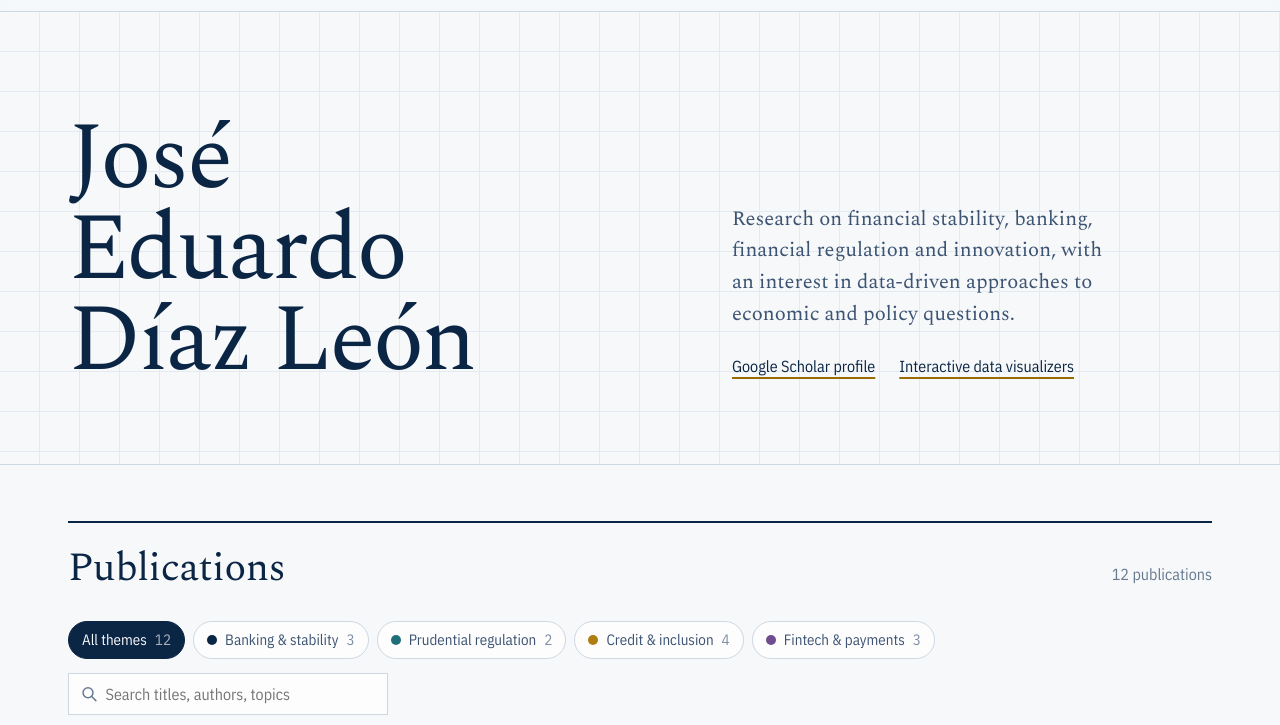
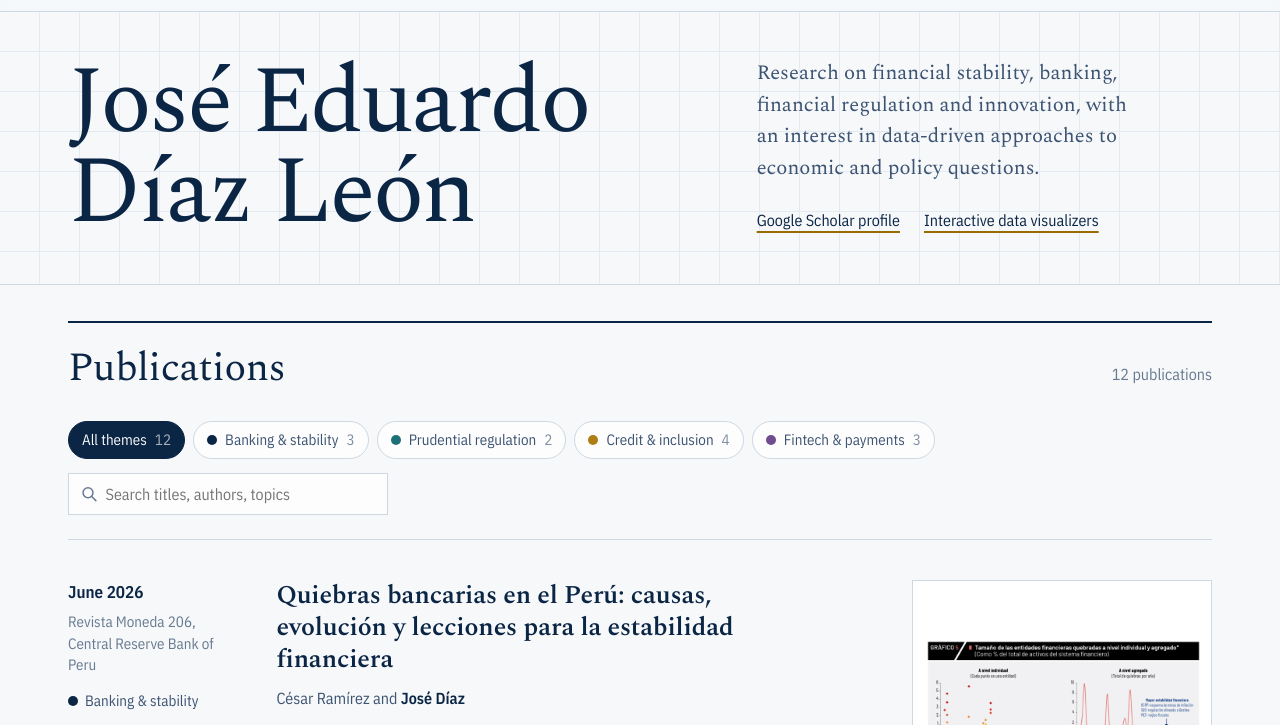
Before and after one commit to jeduardodiazleon/research, a plain HTML site: page index.html in a window 1280 px wide. Shown: the part 53-778 px from the top of the page. Drawn offline with nearby package versions, Linux system fonts and the light colour scheme.

Commit message:
Add files via upload

```diff
--- a/style.css
+++ b/style.css
@@ -70,7 +70,7 @@ button { font: inherit; color: inherit; }
 
 /* ---------- Hero ---------- */
 .hero {
-  padding: clamp(52px, 8vw, 104px) 0 clamp(48px, 6vw, 80px);
+  padding: clamp(28px, 3.5vw, 52px) 0 clamp(28px, 3.5vw, 48px);
   /* graph paper only in the hero, so the reading area stays calm */
   background-image:
     linear-gradient(var(--grid) 1px, transparent 1px),
@@ -81,8 +81,8 @@ button { font: inherit; color: inherit; }
 }
 .hero-text {
   display: grid;
-  grid-template-columns: minmax(0, 1.25fr) minmax(0, 1fr);
-  gap: clamp(24px, 5vw, 72px);
+  grid-template-columns: minmax(0, 1.4fr) minmax(0, 1fr);
+  gap: clamp(24px, 4vw, 56px);
   align-items: end;
 }
 .hero h1 {
@@ -91,16 +91,16 @@ button { font: inherit; color: inherit; }
   font-size: clamp(46px, 7.4vw, 100px);
   line-height: 0.96;
   letter-spacing: -0.028em;
-  max-width: 9ch;
+  max-width: 12ch;
 }
-.hero-side { padding-bottom: 8px; }
+.hero-side { padding-bottom: 6px; }
 .lede { margin: 0 0 24px; font-size: clamp(19px, 1.6vw, 22px); line-height: 1.55; color: var(--ink-2); max-width: 38ch; }
 .hero-links { margin: 0; display: flex; flex-wrap: wrap; gap: 8px 24px; font-family: var(--sans); font-size: 16px; }
 .hero-links a { color: var(--ink); text-decoration-color: var(--ochre); text-decoration-thickness: 2px; text-underline-offset: 5px; }
 .hero-links a:hover { color: var(--ochre); }
 
 /* ---------- Publications ---------- */
-.pubs { padding: 56px 0 104px; }
+.pubs { padding: 36px 0 104px; }
 .section-head {
   display: flex; align-items: baseline; justify-content: space-between; gap: 16px;
   border-top: 2px solid var(--ink); padding-top: 14px;
```
Also changed, not shown: assets/favicon.svg (added), assets/images/01-operational-risk.png (added), assets/images/02-reactiva-microfinance.png (added), assets/images/03-coopac-system.png (added), assets/images/04-basel-solvency.png (added), assets/images/05-interest-rate-caps.png (added), assets/images/06-loan-guarantees.png (added), assets/images/07-credit-rate-caps.png (added), assets/images/08-open-banking.png (added), assets/images/09-financial-innovation-covid.png (added), assets/images/10-libra-digital-currency.png (added), assets/images/11-bank-failures.png (added), assets/images/12-institutional-transformation.png (added).
